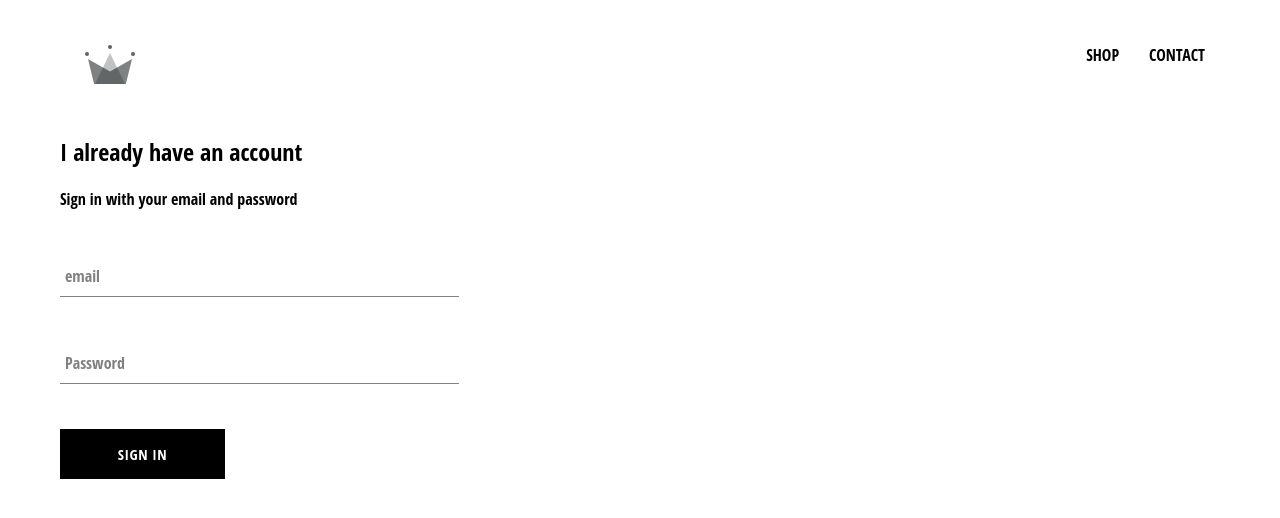
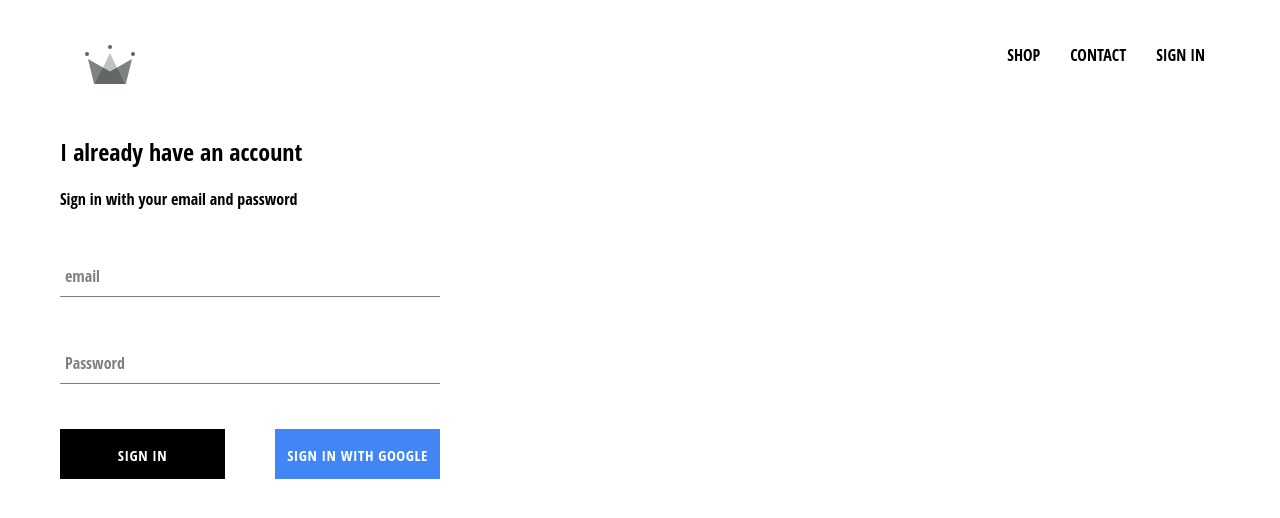
Before and after one commit to HectorPrietoMoreno/clothing-store-app, a React (Create React App) app: page /signin in a window 1280 px wide. Shown: the top 518 px of the page. Built offline with nearby package versions, Linux system fonts and the light colour scheme; no server answers.

Commit message:
feature: add firebase and sign in with google component

```diff
--- a/package.json
+++ b/package.json
@@ -6,6 +6,7 @@
     "@testing-library/jest-dom": "^4.2.4",
     "@testing-library/react": "^9.3.2",
     "@testing-library/user-event": "^7.1.2",
+    "firebase": "^7.14.0",
     "node-sass": "^4.13.1",
     "react": "^16.13.1",
     "react-dom": "^16.13.1",
--- a/src/App.css
+++ b/src/App.css
@@ -6,3 +6,7 @@ a {
   text-decoration: none;
   color: black;
 }
+
+* {
+  box-sizing: border-box;
+}
--- a/src/App.js
+++ b/src/App.js
@@ -1,15 +1,34 @@
-import React from 'react';
+import React, { Component } from 'react';
 import './App.css';
 import { Switch, Route } from 'react-router-dom';
 import HomePage from './pages/homepage/homepage.component';
 import ShopPage from './pages/shop/shop.component';
 import SignInAndSignUpPage from './pages/sign-in-and-sign-up/sign-in-and-sign-up.component';
 import Header from './components/header/header.component';
+import { auth } from './firebase/firebase.utils';
 
-function App() {
+class App extends Component {
+  constructor() {
+    super();
+    this.state = {
+      currentUser: null
+    };
+  }
+
+  unsubscribeFromAuth = null;
+
+  componentDidMount() {
+    this.unsubscribeFromAuth = auth.onAuthStateChanged( user => this.setState({currentUser: user}))
+  }
+
+  componentWillUnmount() {
+    this.unsubscribeFromAuth();
+  }
+
+  render() {
     return (
       <div>
-      <Header />
+        <Header currentUser={this.state.currentUser} />
         <Switch>
           <Route exact path="/" component={HomePage} />
           <Route path="/shop" component={ShopPage} />
@@ -18,5 +37,6 @@ function App() {
       </div>
     );
   }
+}
 
 export default App;
--- a/src/components/custom-button/custom-button.component.jsx
+++ b/src/components/custom-button/custom-button.component.jsx
@@ -1,8 +1,9 @@
 import React from 'react';
 import './custom-button.styles.scss';
 
-const CustomButton = ({ children, ...otherProps }) => (
-    <button className="custom-button">
+const CustomButton = ({ children, isGoogleSignIn,  ...otherProps }) => (
+    <button
+        className={`${isGoogleSignIn ? 'google-sign-in' : ''} custom-button`} {...otherProps}>
         {children}
     </button>
 );
--- a/src/components/custom-button/custom-button.styles.scss
+++ b/src/components/custom-button/custom-button.styles.scss
@@ -4,7 +4,7 @@
   height: 50px;
   letter-spacing: 0.5px;
   line-height: 50px;
-  padding: 0 35px 0 35px;
+  padding: 0 35px 5 35px;
   font-size: 15px;
   background-color: black;
   color: white;
@@ -19,4 +19,13 @@
     color: black;
     border: 1px solid black;
   }
+
+  &.google-sign-in {
+    background-color: #4285f4;
+    color: white;
+    &:hover {
+      background-color: #357ae8;
+      border: none;
+    }
+  }
 }
--- a/src/components/header/header.component.jsx
+++ b/src/components/header/header.component.jsx
@@ -1,9 +1,10 @@
 import React from 'react';
 import { Link } from 'react-router-dom';
 import { ReactComponent as Logo } from '../../assests/crwn.svg';
+import { auth } from '../../firebase/firebase.utils';
 import './header.styles.scss';
 
-const Header = () => (
+const Header = ({ currentUser }) => (
     <div className="header">
         <Link to="/" className="logo-container">
             <Logo className="logo" />
@@ -11,6 +12,12 @@ const Header = () => (
         <div className="options">
             <Link className="option" to="/shop">SHOP</Link>
             <Link className="option" to="/shop">CONTACT</Link>
+            {
+                currentUser ?
+                <div className="option" onClick={()=>auth.signOut()}>SIGN OUT</div>
+                :
+                <Link className="option" to="/signin">SIGN IN</Link>
+            }
         </div>
     </div>
 );
--- a/src/components/header/header.styles.scss
+++ b/src/components/header/header.styles.scss
@@ -20,6 +20,7 @@
 
     .option {
       padding: 10px 15px;
+      cursor: pointer;
     }
   }
 }
--- a/src/components/sign-in/sign-in.component.jsx
+++ b/src/components/sign-in/sign-in.component.jsx
@@ -1,6 +1,7 @@
 import React, { Component } from 'react';
 import FormInput from '../form-input/form-input.component';
 import CustomButton from '../custom-button/custom-button.component';
+import { signInWithGoogle } from '../../firebase/firebase.utils';
 import './sign-in.styles.scss';
 
 class SignIn extends Component {
@@ -42,7 +43,10 @@ class SignIn extends Component {
                         handleChange={this.handleChange}
                         label="Password"
                         required />
-                    <CustomButton type="Submit">SIGN IN</CustomButton>
+                    <div className="buttons">
+                        <CustomButton type="Submit">Sign in</CustomButton>
+                        <CustomButton onClick={signInWithGoogle} isGoogleSignIn>Sign in with Google</CustomButton>
+                    </div>
                 </form>
             </div>
         );
--- a/src/components/sign-in/sign-in.styles.scss
+++ b/src/components/sign-in/sign-in.styles.scss
@@ -1,8 +1,12 @@
 .sign-in {
-    width: 30vw;
+    width: 380px;
     display: flex;
     flex-direction: column;
     .title {
         margin: 10px 0;
     }
+    .buttons {
+        display: flex;
+        justify-content: space-between;
+    }
 }
--- /dev/null
+++ b/src/firebase/firebase.utils.js
@@ -0,0 +1,24 @@
+import firebase from 'firebase/app';
+import 'firebase/firestore';
+import 'firebase/auth';
+const config = {
+    apiKey: "AIzaSyCigU4gLfKGlGLoSAP-7y4AdKJOPTmsi84",
+    authDomain: "crwn-db-98942.firebaseapp.com",
+    databaseURL: "https://crwn-db-98942.firebaseio.com",
+    projectId: "crwn-db-98942",
+    storageBucket: "crwn-db-98942.appspot.com",
+    messagingSenderId: "95386071176",
+    appId: "1:95386071176:web:5d6fa858bc80b7d3a66f3d",
+    measurementId: "G-6FM1FBZDSR"
+};
+firebase.initializeApp(config);
+
+export const auth = firebase.auth();
+export const firestore = firebase.firestore();
+
+const provider = new firebase.auth.GoogleAuthProvider();
+provider.setCustomParameters({ prompt: 'select_account' });
+
+export const signInWithGoogle = () => auth.signInWithPopup(provider);
+
+export default firebase;
```
Also changed, not shown: 1 other file (tests, documents, lock files or other folders). Lines whose indentation alone changed are shown as unchanged.
